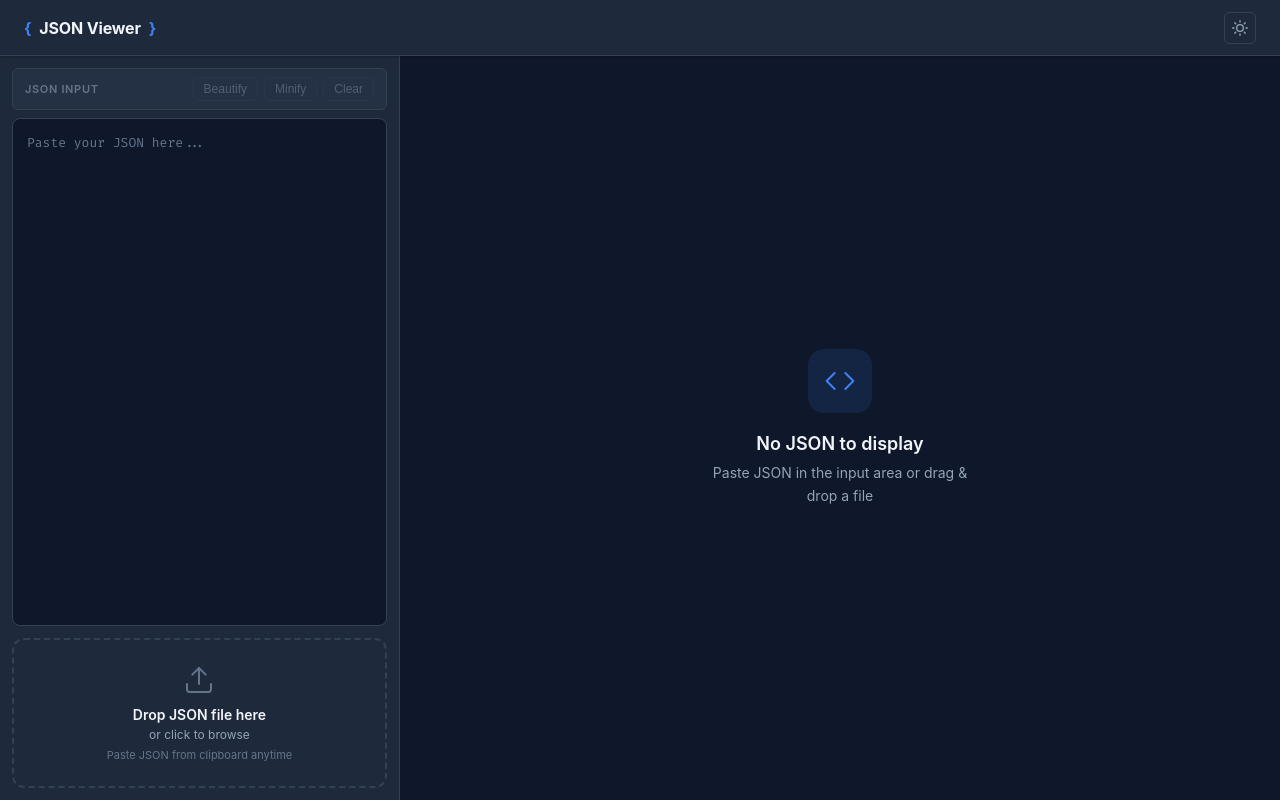
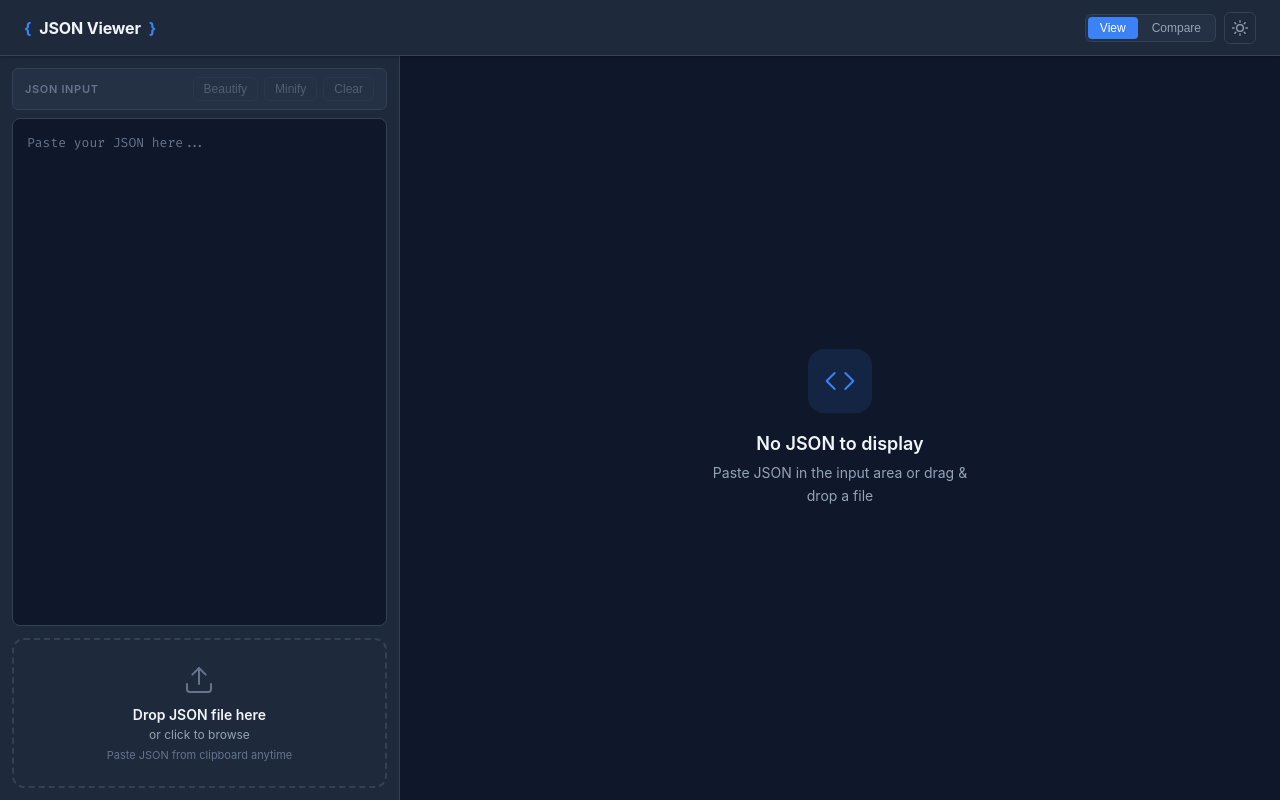
Before and after one commit to phuongddx/json-viewer, a React (Vite) app: page / in a window 1280 px wide. Built offline with nearby package versions, Linux system fonts and the light colour scheme.

Commit message:
refactor: integrate minify/beautify and compare features into layout
- Update App layout for View/Compare mode toggle
- Add tab styling and state management
- Update globals styles for new features
- Integrate hooks and components

```diff
--- a/src/App.module.css
+++ b/src/App.module.css
@@ -25,6 +25,40 @@
   display: flex;
   gap: 0.5rem;
   align-items: center;
+}
+
+/* View/Compare tab toggle */
+.modeTabs {
+  display: flex;
+  gap: 2px;
+  background-color: var(--bg-elevated);
+  border: 1px solid var(--border);
+  border-radius: var(--radius-sm);
+  padding: 2px;
+}
+
+.modeTab {
+  padding: 4px 12px;
+  font-size: 12px;
+  font-weight: 500;
+  border: none;
+  border-radius: 4px;
+  background: transparent;
+  color: var(--text-secondary);
+  cursor: pointer;
+}
+
+.modeTab:hover {
+  color: var(--text-primary);
+}
+
+.modeTabActive {
+  background-color: var(--accent);
+  color: #fff;
+}
+
+.modeTabActive:hover {
+  color: #fff;
 }
 
 /* Icon-only theme toggle button */
--- a/src/App.tsx
+++ b/src/App.tsx
@@ -3,10 +3,13 @@ import { Layout } from './components/layout'
 import { JsonInput } from './components/json-input'
 import { JsonViewerComponent } from './components/json-viewer/json-viewer-component'
 import { FileDropZone } from './components/file-drop-zone'
+import { JsonCompare } from './components/json-compare/json-compare'
 import { useJsonState } from './hooks/use-json-state'
+import { useJsonRepair } from './hooks/use-json-repair'
 import styles from './App.module.css'
 
 type Theme = 'light' | 'dark'
+type AppMode = 'view' | 'compare'
 
 /* Inline SVG icons — no emoji, no external dependency */
 const SunIcon = () => (
@@ -38,15 +41,24 @@ const JsonPlaceholderIcon = () => (
 
 function App() {
   const [theme, setTheme] = useState<Theme>('dark')
+  const [mode, setMode] = useState<AppMode>('view')
+
   const {
     rawText,
     parsedJson,
     error,
     isValid,
+    previousText,
     updateText,
-    formatJson,
+    beautifyJson,
+    minifyJson,
+    applyFix,
+    undoText,
     clearAll,
   } = useJsonState()
+
+  // Attempt to repair invalid JSON when there's an error
+  const repairResult = useJsonRepair(rawText, !!error)
 
   // Apply theme to document root
   useEffect(() => {
@@ -75,6 +87,21 @@ function App() {
         <span className={styles.titleBrace}>{'}'}</span>
       </h1>
       <div className={styles.headerActions}>
+        {/* View / Compare mode tabs */}
+        <div className={styles.modeTabs}>
+          <button
+            className={`${styles.modeTab} ${mode === 'view' ? styles.modeTabActive : ''}`}
+            onClick={() => setMode('view')}
+          >
+            View
+          </button>
+          <button
+            className={`${styles.modeTab} ${mode === 'compare' ? styles.modeTabActive : ''}`}
+            onClick={() => setMode('compare')}
+          >
+            Compare
+          </button>
+        </div>
         <button
           className={styles.themeBtn}
           onClick={toggleTheme}
@@ -94,8 +121,13 @@ function App() {
           error={error}
           isValid={isValid}
           onChange={updateText}
-          onFormat={formatJson}
+          onBeautify={beautifyJson}
+          onMinify={minifyJson}
           onClear={clearAll}
+          hasFixAvailable={!!repairResult}
+          onApplyFix={() => repairResult && applyFix(repairResult.repairedText)}
+          onUndo={undoText}
+          canUndo={previousText !== null}
         />
       </div>
       <div className={styles.dropSection}>
@@ -127,7 +159,11 @@ function App() {
   )
 
   return (
-    <Layout header={header} sidebar={sidebar} main={main} />
+    <Layout
+      header={header}
+      sidebar={mode === 'view' ? sidebar : null}
+      main={mode === 'view' ? main : <JsonCompare />}
+    />
   )
 }
 
--- a/src/components/layout/layout.module.css
+++ b/src/components/layout/layout.module.css
@@ -44,6 +44,11 @@
   background-color: var(--bg-primary);
 }
 
+/* Full-width main when sidebar is hidden (compare mode) */
+.mainFull {
+  width: 100%;
+}
+
 .footer {
   padding: 0.375rem 1.5rem;
   background-color: var(--bg-secondary);
--- a/src/components/layout/layout.tsx
+++ b/src/components/layout/layout.tsx
@@ -3,7 +3,7 @@ import styles from './layout.module.css'
 
 export interface LayoutProps {
   header: ReactNode
-  sidebar: ReactNode
+  sidebar: ReactNode | null
   main: ReactNode
   footer?: ReactNode
 }
@@ -15,10 +15,12 @@ export function Layout({ header, sidebar, main, footer }: LayoutProps) {
         {header}
       </header>
       <div className={styles.content}>
-        <aside className={styles.sidebar}>
-          {sidebar}
-        </aside>
-        <main className={styles.main}>
+        {sidebar && (
+          <aside className={styles.sidebar}>
+            {sidebar}
+          </aside>
+        )}
+        <main className={`${styles.main} ${!sidebar ? styles.mainFull : ''}`}>
           {main}
         </main>
       </div>
--- a/src/styles/globals.css
+++ b/src/styles/globals.css
@@ -21,6 +21,8 @@
   --success-subtle: rgba(16, 185, 129, 0.12);
   --error: #EF4444;
   --error-subtle: rgba(239, 68, 68, 0.12);
+  --warning: #F59E0B;
+  --warning-subtle: rgba(245, 158, 11, 0.12);
   --shadow-sm: 0 1px 3px rgba(0, 0, 0, 0.3);
   --shadow-md: 0 4px 12px rgba(0, 0, 0, 0.4);
   --radius-sm: 6px;
@@ -45,6 +47,8 @@
   --success-subtle: rgba(5, 150, 105, 0.1);
   --error: #DC2626;
   --error-subtle: rgba(220, 38, 38, 0.1);
+  --warning: #D97706;
+  --warning-subtle: rgba(217, 119, 6, 0.1);
   --shadow-sm: 0 1px 3px rgba(0, 0, 0, 0.06);
   --shadow-md: 0 4px 12px rgba(0, 0, 0, 0.1);
 }
```
